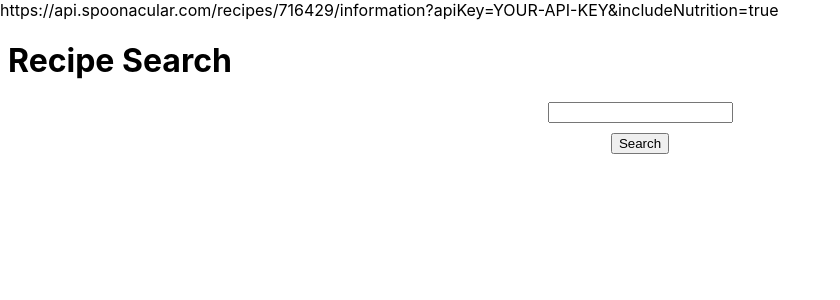
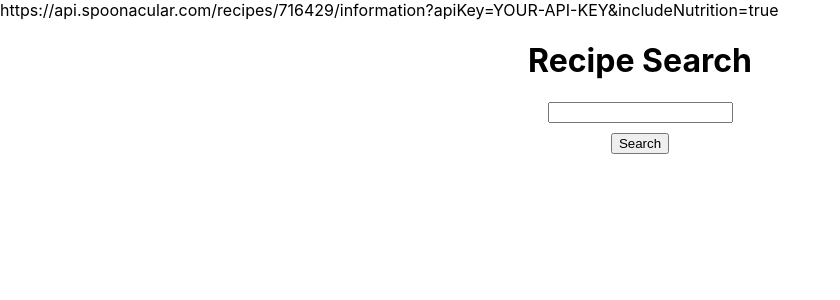
Before and after one commit to electron-space/recipe, a Next.js app: page / in a window 1280 px wide. Shown: the top 300 px of the page, without its empty margins (0-840 px from the left). Built offline with nearby package versions, Linux system fonts and the light colour scheme; no server answers.

Commit message:
CSS did not commit woops

```diff
--- a/styles/globals.css
+++ b/styles/globals.css
@@ -16,7 +16,9 @@ a {
 }
 
 .Header {
-  margin-left: 8px;
+  display: flex;
+  justify-content: center;
+  align-items: center;
 }
 
 .searchText {
```
